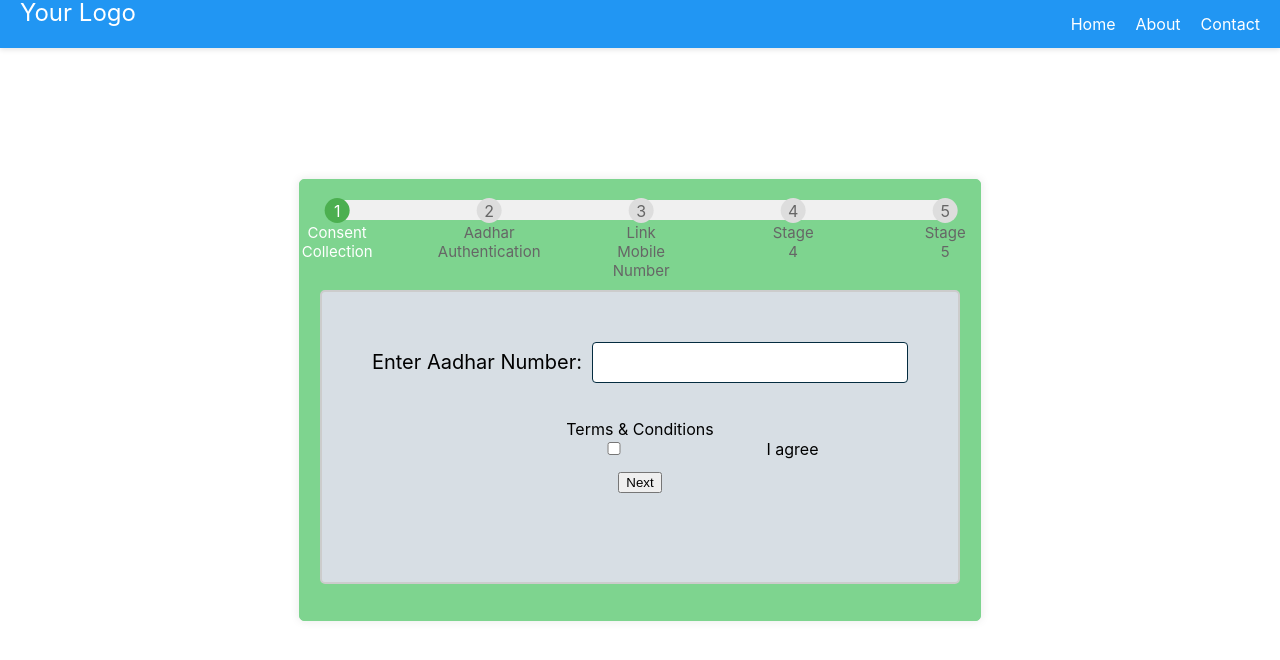
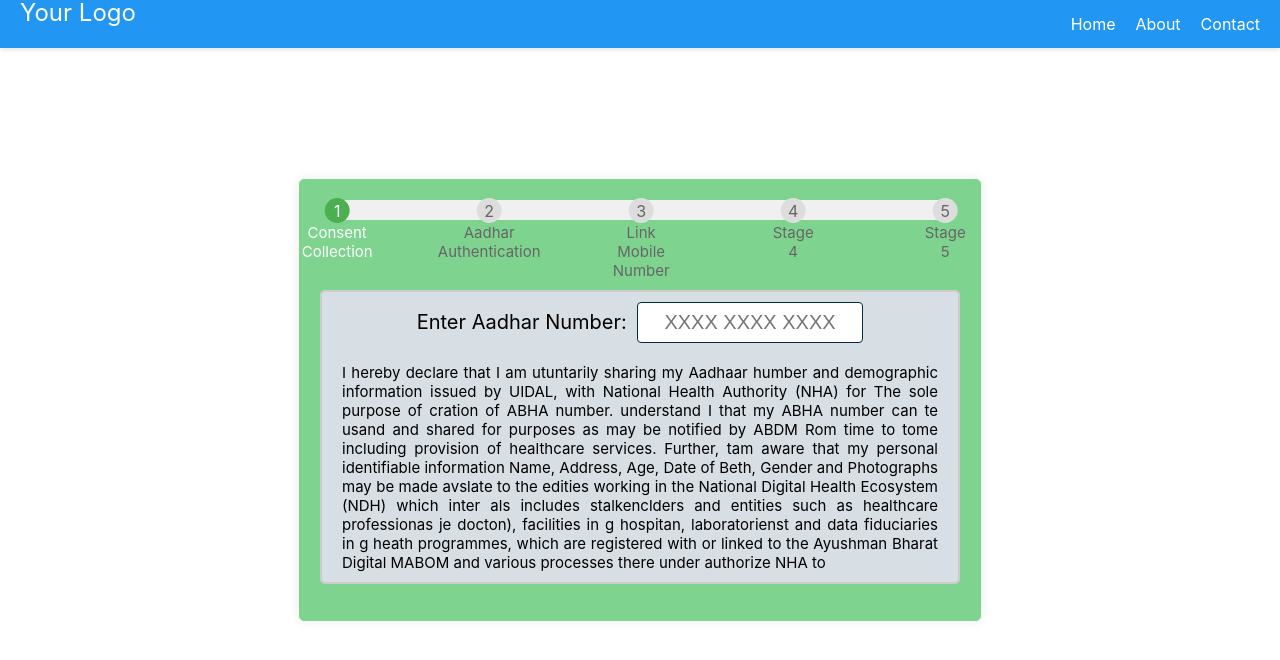
Before and after one commit to chaithanya99/HAD, a React (Create React App) app in the folder frontend/: page /register-patient in a window 1280 px wide. Shown: the top 660 px of the page. Built offline with nearby package versions, Linux system fonts and the light colour scheme.

Commit message:
PatientRegistration .css Updated

```diff
--- a/frontend/src/components/PatientRegistration.css
+++ b/frontend/src/components/PatientRegistration.css
@@ -14,12 +14,13 @@
 }
 
 .Stage-1 input {
-    width: 50%;
+    width: 35%;
     padding: 8px;
-    margin-bottom: 16px;
+    margin-bottom: 0px;
     border: 1px solid #042c40;
     border-radius: 4px;
     font-size: 20px;
+    text-align: center;
 }
 
 .Stage-Components {
@@ -30,4 +31,5 @@
     margin-top: 70px;
     height: 250px;
     background-color: #d7dee4;
+    overflow: auto;
 }
--- a/frontend/src/components/PatientRegistration.js
+++ b/frontend/src/components/PatientRegistration.js
@@ -29,8 +29,10 @@
     // Check conditions based on the current step
     if (step === 1) {
       // Check Aadhar number and "I agree" checkbox
-      if (aadharNumber.length === 16 && iAgree) {
+      if (aadharNumber.length === 14 && iAgree) {
         // Conditions met, proceed to the next step
+        const actualAadharNumber = aadharNumber.split(' ').join('')
+        console.log(actualAadharNumber);
         setStep(step + 1);
       } else {
         // Display an error message or handle invalid input
@@ -90,6 +92,16 @@
     return () => clearInterval(countdown);
   }, []);
 
+  const changeAadharNumber = (e) => {
+    const inputValue = e.target.value;
+    // Remove any non-numeric characters
+    const numericValue = inputValue.replace(/\D/g, '');
+    // Format the input by adding spaces after every 4 characters
+    const formattedValue = numericValue.replace(/(\d{4})/g, '$1 ').trim();
+    // Set the formatted value to state
+    setAadharNumber(formattedValue.substring(0, 14)); // Restrict to 12 characters
+  };
+
   return (
     <div>
       <Navbar/>
@@ -101,22 +113,33 @@
           <div className='Stage-1'>
             {/* <h2>Step 1: Aadhar Information</h2> */}
             <form onSubmit={handleSubmit}>
-              <label style={{ display: 'block', marginTop: '30px', fontSize: '20px' }}>
+              <label style={{ display: 'block', marginTop: '-10px', fontSize: '20px' }}>
                 Enter Aadhar Number:
+                {/* <br></br> */}
                 <input
                   type="text"
                   value={aadharNumber}
-                  onChange={(e) => setAadharNumber(e.target.value)}
+                  onChange={changeAadharNumber}
                   style={{ marginLeft: '10px' }}
+                  placeholder="XXXX XXXX XXXX"
+                  maxLength={14}
                 />
               </label>
               {/* Add other form fields */}
               <br />
-              <label>
-                Terms & Conditions
+              <label style={{
+                marginTop: '0px',
+                width: '100%', // Set a fixed width for the label
+                textAlign: 'justify',
+                fontSize: '15px',
+                display: 'block', // Ensure it behaves like a block element
+                overflow: 'hidden', // Hide any overflow content
+                textOverflow: 'ellipsis', // Add ellipsis for overflow text
+              }}>
+              I hereby declare that I am utuntarily sharing my Aadhaar humber and demographic information issued by UIDAL, with National Health Authority (NHA) for The sole purpose of cration of ABHA number. understand I that my ABHA number can te usand and shared for purposes as may be notified by ABDM Rom time to tome including provision of healthcare services. Further, tam aware that my personal identifiable information Name, Address, Age, Date of Beth, Gender and Photographs may be made avslate to the edities working in the National Digital Health Ecosystem (NDH) which inter als includes stalkenclders and entities such as healthcare professionas je docton), facilities in g hospitan, laboratorienst and data fiduciaries in g heath programmes, which are registered with or linked to the Ayushman Bharat Digital MABOM and various processes there under authorize NHA to
               </label>
               <br />
-              <label>
+              <label style={{ marginTop: '0px', display: 'flex', width: '100px' }}>
                 <input
                   type="checkbox"
                   checked={iAgree}
@@ -125,7 +148,7 @@
                 I agree
               </label>
               <br />
-              <button type="submit">Next</button>
+              <button type="submit" style={{width: '50px'}}>Next</button>
             </form>
           </div>
           )}
```
